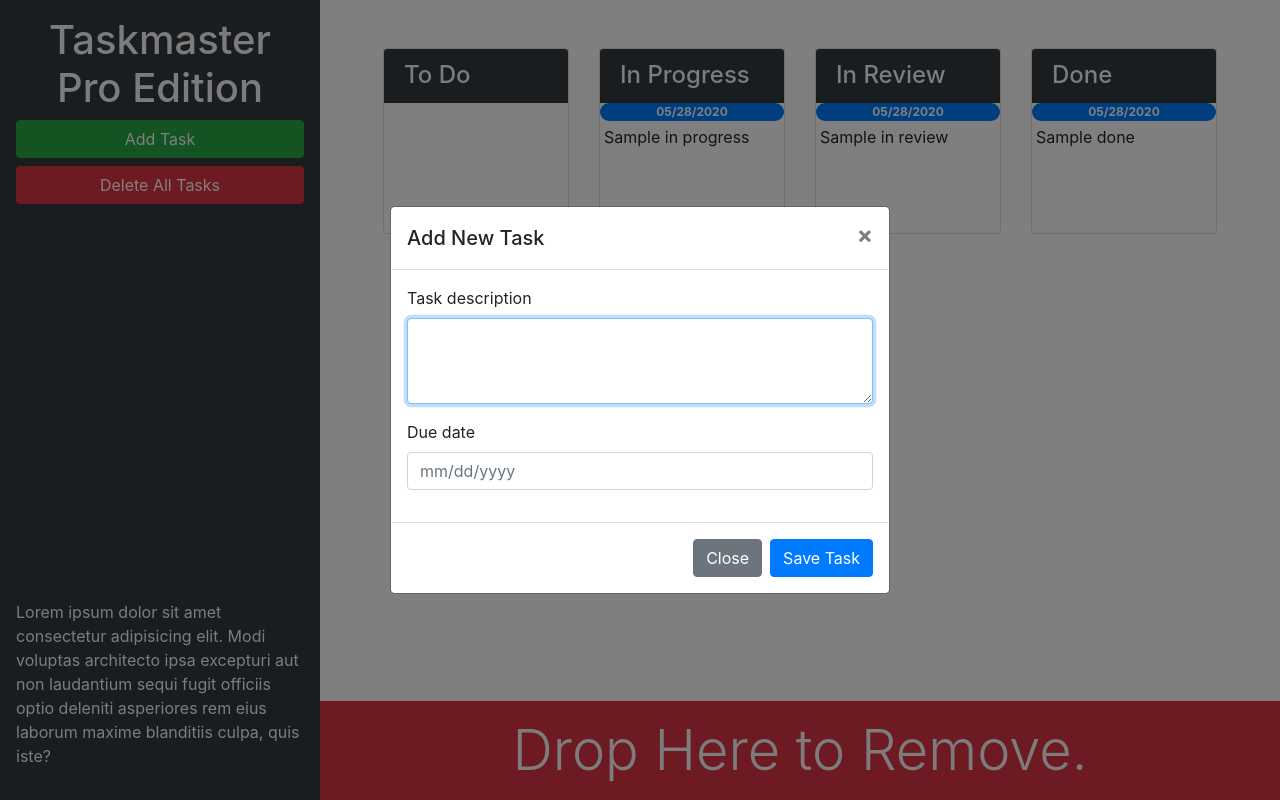
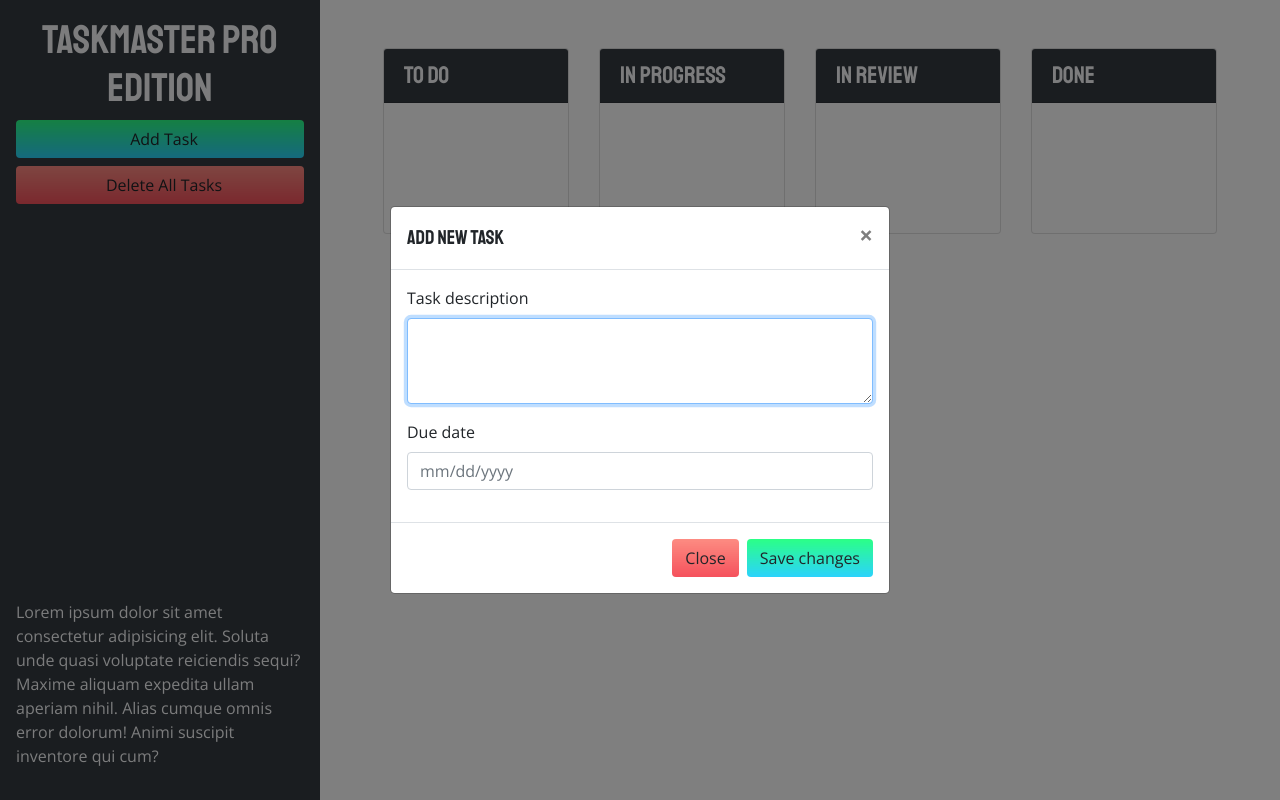
Before and after one commit to Jenstarcodes/taskmaster-pro, a plain HTML site: page index.html in a window 1280 px wide. Both pictures are taken after a click on the button "Add Task". Drawn offline with nearby package versions, Linux system fonts and the light colour scheme; a web font is replaced by a local one.

Commit message:
UX enhancements

```diff
--- a/assets/css/style.css
+++ b/assets/css/style.css
@@ -1,3 +1,72 @@
 ul.list-group {
   min-height: 130px;
 }
+
+body {
+  font-family: "Open Sans", sans-serif;
+}
+
+h1,
+h2,
+h3,
+h4,
+h5,
+h6 {
+  font-family: "Staatliches", sans-serif;
+}
+
+ul.list-group {
+  min-height: 130px;
+}
+
+.bottom-trash {
+  opacity: 0;
+  color: #f1f1f1;
+  font-size: 2.3rem;
+  font-family: "Staatliches", sans-serif;
+  transform: translateY(150px);
+  transition: all .5s ease-in-out;
+  background-color: rgba(234, 0, 39, 0.7);
+}
+
+.bottom-trash-drag {
+  transform: translateY(0);
+  opacity: 1;
+}
+
+.bottom-trash-active {
+  background-color: rgba(234, 0, 39, 1);
+}
+
+.dropover {
+  background: rgba(0,0,0,0.3);
+}
+
+.dropover-active {
+  background: rgba(0,0,0,0.9);
+}
+
+.btn-add,
+.btn-save {
+  background-color: #FA8BFF;
+  background-image: linear-gradient(45deg, #FA8BFF 0%, #2BD2FF 52%, #2BFF88 90%);
+  transition: all .5s ease-out;
+  background-size: 1px 100px;
+  background-position: 0px -10px;
+}
+
+.btn-close,
+.btn-delete {
+  transition: all .5s ease-out;
+  background-size:1px 100px;
+  background-position: 1px -10px;
+  background-color: #ea0028;
+  background-image: linear-gradient(180deg, #FF9A8B 0%, #ea0028 100%);
+}
+
+.btn-save:hover,
+.btn-add:hover,
+.btn-close:hover,
+.btn-delete:hover {
+  background-position: 1px -50px;
+}
--- a/assets/js/script.js
+++ b/assets/js/script.js
@@ -12,6 +12,9 @@ var createTask = function(taskText, taskDate, taskList) {
 
   // append span and p element to parent li
   taskLi.append(taskSpan, taskP);
+
+  // check due date
+  auditTask(taskLi);
 
   // append to ul list on the page
   $("#list-" + taskList).append(taskLi);
@@ -56,12 +59,8 @@ var auditTask = function(taskEl) {
     .text()
     .trim();
 
-  console.log(date);
-
   // convert to moment object at 5:00pm
   var time = moment(date, "L").set("hour", 17);
-
-  console.log(time);
 
   // remove any old classes from element
   $(taskEl).removeClass("list-group-item-warning list-group-item-danger");
@@ -80,17 +79,19 @@ $(".card .list-group").sortable({
   scroll: false,
   tolerance: "pointer",
   helper: "clone",
-  activate: function(event) {
-    console.log("activate", this);
+  activate: function(event, ui) {
+    $(this).addClass("dropover");
+    $(".bottom-trash").addClass("bottom-trash-drag");
   },
-  deactivate: function(event) {
-    console.log("deactivate", this);
+  deactivate: function(event, ui) {
+    $(this).removeClass("dropover");
+    $(".bottom-trash").removeClass("bottom-trash-drag");
   },
   over: function(event) {
-    console.log("over", event.target);
+    $(event.target).addClass("dropover-active");
   },
   out: function(event) {
-    console.log("out", event.target);
+    $(event.target).removeClass("dropover-active");
   },
   update: function() {
     var tempArr = [];
@@ -120,9 +121,7 @@ $(".card .list-group").sortable({
     // update array on tasks object and save
     tasks[arrName] = tempArr;
     saveTasks();
-  },
-  stop: function(event) {
-    $(this).removeClass("dropover");
+
   }
 });
 
@@ -133,13 +132,14 @@ $("#trash").droppable({
   drop: function(event, ui) {
     // remove dragged element from the dom
     ui.draggable.remove();
-
+    $(".bottom-trash").removeClass("bottom-trash-active");
   },
   over: function(event, ui) {
     console.log(ui);
+    $(".bottom-trash").addClass("bottom-trash-active");
   },
   out: function(event, ui) {
-    console.log(ui);
+    $(".bottom-trash").removeClass("bottom-trash-active");
   }
 });
 
@@ -162,7 +162,7 @@ $("#task-form-modal").on("shown.bs.modal", function() {
 });
 
 // save button in modal was clicked
-$("#task-form-modal .btn-primary").click(function() {
+$("#task-form-modal .btn-save").click(function() {
   // get form values
   var taskText = $("#modalTaskDescription").val();
   var taskDate = $("#modalDueDate").val();
@@ -276,6 +276,7 @@ var taskSpan = $("<span>")
   .addClass("badge badge-primary badge-pill")
   .text(date);
   $(this).replaceWith(taskSpan);
+  auditTask($(taskSpan).closest(".list-group-item"));
 });
 
 // remove all tasks
@@ -290,3 +291,10 @@ saveTasks();
 
 // load tasks for the first time
 loadTasks();
+
+// audit task due dates every 30 minutes
+setInterval(function() {
+  $(".card .list-group-item").each(function() {
+    auditTask($(this));
+  });
+}, 1800000);
--- a/index.html
+++ b/index.html
@@ -6,10 +6,10 @@
   <meta name="viewport" content="width=device-width, initial-scale=1.0">
   <meta http-equiv="X-UA-Compatible" content="ie=edge">
   <link rel="stylesheet" href="https://cdnjs.cloudflare.com/ajax/libs/twitter-bootstrap/4.3.1/css/bootstrap.min.css">
-   <!-- add the style sheet here -->
-  <link rel="stylesheet" href="https://cdnjs.cloudflare.com/ajax/libs/jqueryui/1.12.1/themes/base/jquery-ui.min.css">
+  <link rel="stylesheet" href="https://cdnjs.cloudflare.com/ajax/libs/jqueryui/1.12.1/themes/base/jquery-ui.css">
+  <link href="https://fonts.googleapis.com/css2?family=Open+Sans:wght@400;700&family=Staatliches&display=swap" rel="stylesheet">
+  <link rel="stylesheet" href="https://cdnjs.cloudflare.com/ajax/libs/open-iconic/1.1.1/font/css/open-iconic-bootstrap.min.css" />
   <link rel="stylesheet" href="./assets/css/style.css" />
-
 
   <title>Taskmaster Pro</title>
 </head>
@@ -19,13 +19,16 @@
 
   <div class="row min-vh-100 no-gutters">
     <header class="col-12 col-lg-3 bg-dark text-light sticky-top d-flex flex-column p-4 p-lg-3">
-      <h1 class="text-center">Taskmaster Pro Edition</h1>
-      <button id="create-task" class="btn btn-block btn-success" data-toggle="modal" data-target="#task-form-modal">Add
-        Task</button>
-      <button id="remove-tasks" class="btn btn-block btn-danger">Delete All Tasks</button>
-      <p class="mt-auto d-none d-lg-block"></p>Lorem ipsum dolor sit amet consectetur adipisicing elit. Modi voluptas architecto ipsa
-        excepturi aut non
-        laudantium sequi fugit officiis optio deleniti asperiores rem eius laborum maxime blanditiis culpa, quis iste?
+      <h1 class="text-center">
+        <span class="oi oi-task d-inline d-lg-none"></span>
+          Taskmaster Pro Edition
+        </h1>
+          <button id="create-task" class="btn btn-block btn-add" data-toggle="modal" data-target="#task-form-modal"><span class="oi oi-plus mr-2"></span>Add Task</button>
+          <button id="remove-tasks" class="btn btn-block btn-delete mb-2 mb-md-4"><span class="oi oi-trash mr-2"> </span>Delete All Tasks</button>
+
+      <span class="oi oi-task display-1 text-center mb-2 d-none d-lg-block mt-auto"></span>
+      <p class="d-none d-lg-block">
+        Lorem ipsum dolor sit amet consectetur adipisicing elit. Soluta unde quasi voluptate reiciendis sequi? Maxime aliquam expedita ullam aperiam nihil. Alias cumque omnis error dolorum! Animi suscipit inventore qui cum?
       </p>
     </header>
     <main class="col-12 col-lg-9 d-flex flex-column">
@@ -33,7 +36,7 @@
         <!-- to do start -->
         <div class="col-12 col-md-6 col-xl-3 mb-3">
           <div class="card">
-            <h4 class="card-header bg-dark text-light">
+            <h4 class="card-header bg-dark text-light d-flex align-items-center">
               To Do
             </h4>
           <ul id="list-toDo" class="list-group list-group-flush"></ul>
@@ -43,14 +46,10 @@
         <!-- in progress start -->
         <div class="col-12 col-md-6 col-xl-3 mb-3">
           <div class="card">
-            <h4 class="card-header bg-dark text-light">
+            <h4 class="card-header bg-dark text-light d-flex align-items-center">
               In Progress
             </h4>
             <ul id="list-inProgress" class="list-group list-group-flush">
-
-                <span class="badge badge-primary badge-pill">05/28/2020</span>
-                <p class="m-1">Sample in progress</p>
-
             </ul>
           </div>
         </div>
@@ -58,14 +57,10 @@
          <!-- in review start -->
          <div class="col-12 col-md-6 col-xl-3 mb-3">
           <div class="card">
-            <h4 class="card-header bg-dark text-light">
+            <h4 class="card-header bg-dark text-light d-flex align-items-center">
               In Review
             </h4>
             <ul id="list-inReview" class="list-group list-group-flush">
-
-                <span class="badge badge-primary badge-pill">05/28/2020</span>
-                <p class="m-1">Sample in review</p>
-
             </ul>
           </div>
         </div>
@@ -73,14 +68,10 @@
          <!-- Done start -->
          <div class="col-12 col-md-6 col-xl-3 mb-3">
           <div class="card">
-            <h4 class="card-header bg-dark text-light">
+            <h4 class="card-header bg-dark text-light d-flex align-items-center">
               Done
             </h4>
             <ul id="list-done" class="list-group list-group-flush">
-
-                <span class="badge badge-primary badge-pill">05/28/2020</span>
-                <p class="m-1">Sample done</p>
-
             </ul>
           </div>
         </div>
@@ -89,8 +80,9 @@
 
       <!-- building trash box -->
 
-      <div class="mt-auto" id="trash">
-        <div class="w-100 bg-danger p-3 text-center text-light display-4">
+      <div class="mt-auto overflow-hidden" id="trash">
+        <div class="w-100 p-3 text-center bottom-trash">
+          <span class="oi oi-trash"> </span>
           Drop Here to Remove.
         </div>
       </div>
@@ -112,26 +104,25 @@
           <form>
             <div class="form-group">
               <label for="modalTaskDescription">Task description</label>
-              <textarea id="modalTaskDescription" rows="3" class="form-control"></textarea>
+              <textarea class="form-control" id="modalTaskDescription" rows="3"></textarea>
             </div>
             <div class="form-group">
               <label for="modalDueDate">Due date</label>
-              <input type="text" class="form-control" id="modalDueDate" placeholder="mm/dd/yyyy" autocomplete="off" />
+              <input type="text" class="form-control" placeholder="mm/dd/yyyy" id="modalDueDate" autocomplete="off">
             </div>
           </form>
         </div>
         <div class="modal-footer">
-          <button type="button" class="btn btn-secondary" data-dismiss="modal">Close</button>
-          <button type="button" class="btn btn-primary">Save Task</button>
+          <button type="button" class="btn btn-close" data-dismiss="modal">Close</button>
+          <button type="button" class="btn btn-save">Save changes</button>
         </div>
       </div>
     </div>
   </div>
 
   <script src="https://cdnjs.cloudflare.com/ajax/libs/jquery/3.4.1/jquery.min.js"></script>
-  <!-- add the js file here -->
   <script src="https://cdnjs.cloudflare.com/ajax/libs/jqueryui/1.12.1/jquery-ui.min.js"></script>
-  <script src="https://cdn.jsdelivr.net/npm/jquery-ui-touch-punch@0.2.3/jquery.ui.touch-punch.min.js"></script>
+  <script src="https://cdnjs.cloudflare.com/ajax/libs/jqueryui-touch-punch/0.2.3/jquery.ui.touch-punch.min.js"></script>
   <script src="https://cdnjs.cloudflare.com/ajax/libs/popper.js/1.15.0/umd/popper.min.js"></script>
   <script src="https://cdnjs.cloudflare.com/ajax/libs/twitter-bootstrap/4.3.1/js/bootstrap.min.js"></script>
   <script src="https://cdnjs.cloudflare.com/ajax/libs/moment.js/2.24.0/moment.min.js"></script>
```
